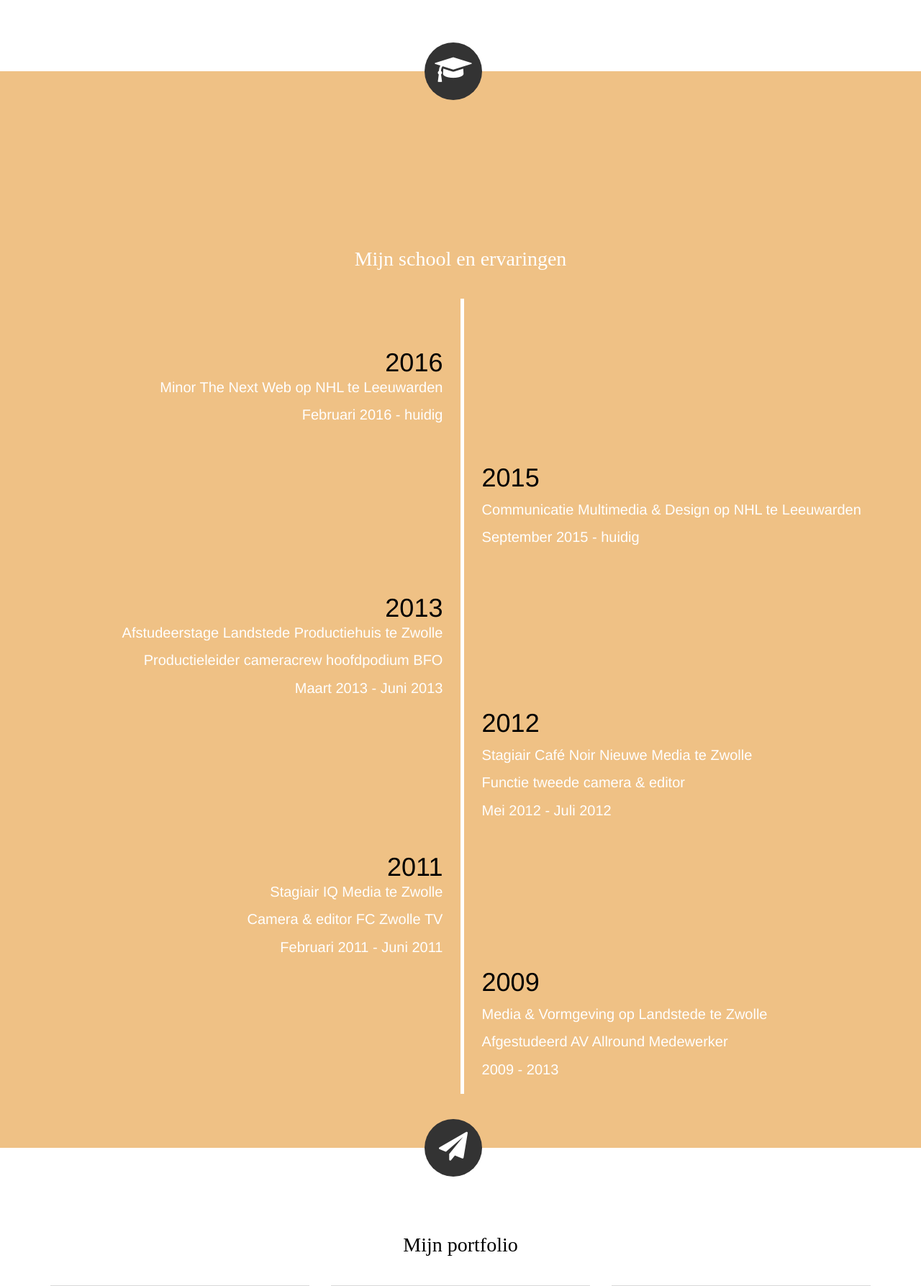
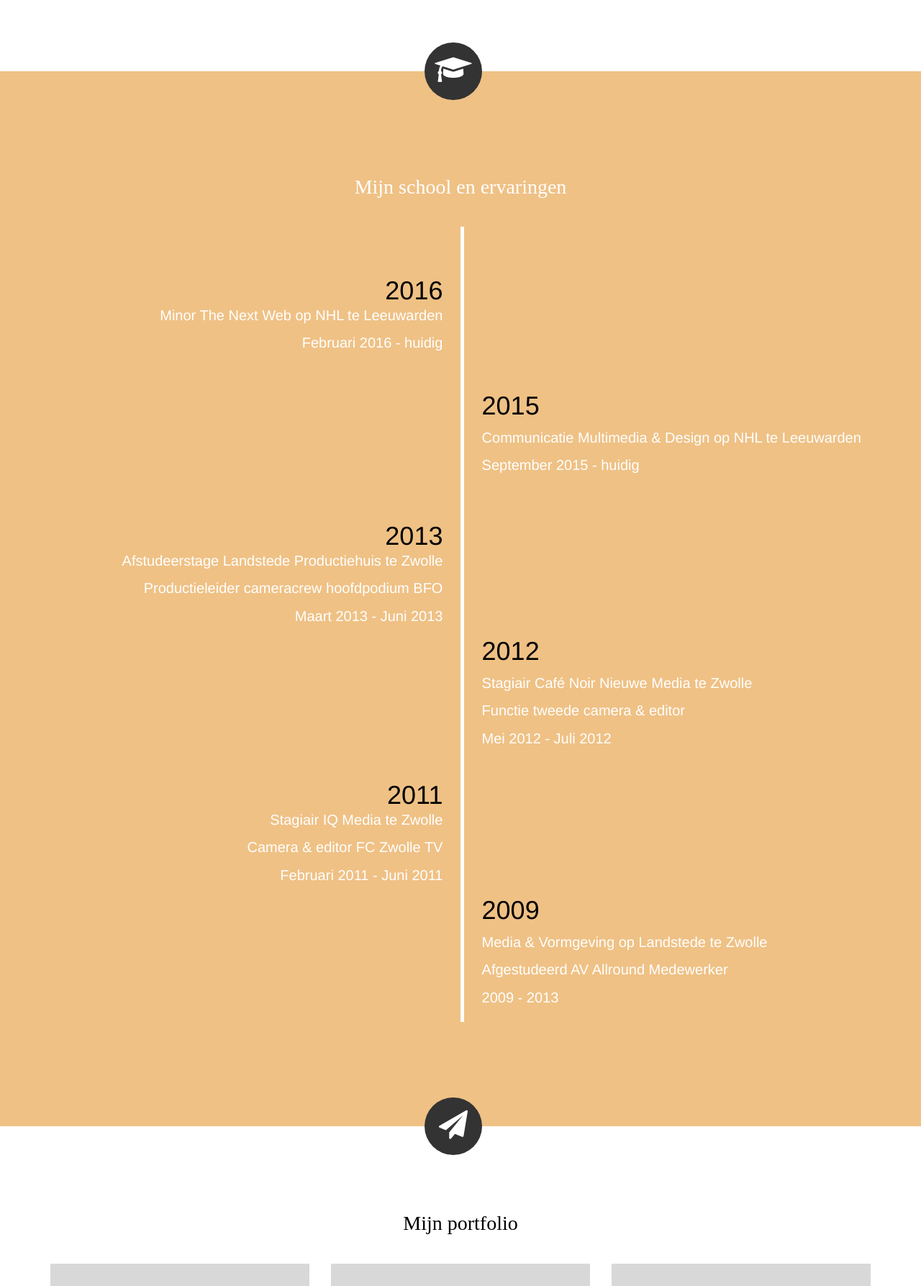
Before and after one commit to xCharlotte/portfolio, a Rails app: page / in a window 1280 px wide. Shown: the part 1285-3072 px from the top of the page at 72% size. Run offline with Rails 7, Linux system fonts and the light colour scheme; style sheets or scripts are compiled from the project's sources; some libraries are stand-ins or nearby versions; some web fonts are replaced.

Commit message:
Fixed padding from CV section

```diff
--- a/app/assets/stylesheets/cv.scss
+++ b/app/assets/stylesheets/cv.scss
@@ -1,5 +1,6 @@
 #cv {
   background-color: #efc185;
+  padding: 0;
 }
 
 h2 {
@@ -12,7 +13,7 @@ h2 {
 }
 
 .timeline {
-  padding-bottom: 50px;
+  padding-bottom: 120px;
 
   .container-fluid {
   	width: 100%;
```
